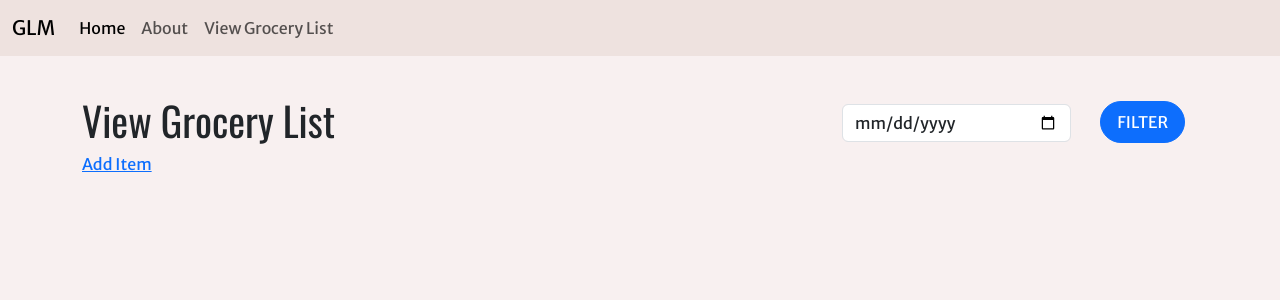
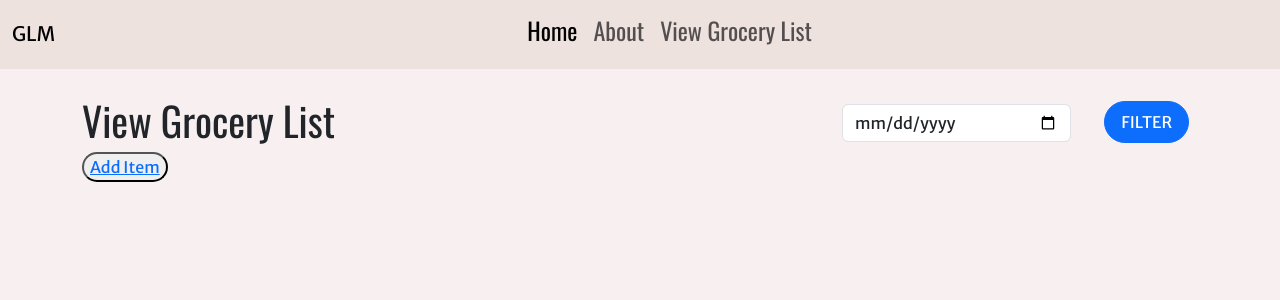
Before and after one commit to shifaq2337/project3glm, a PHP site: page /list.php in a window 1280 px wide. Shown: the top 300 px of the page. Run offline with PHP 8.4, Linux system fonts and the light colour scheme; data that the repository does not hold is empty.

Commit message:
update navbar and buttons

```diff
--- a/assets/partials/nav.php
+++ b/assets/partials/nav.php
@@ -5,15 +5,15 @@
       <span class="navbar-toggler-icon"></span>
     </button>
     <div class="collapse navbar-collapse justify-content-center" id="navbarSupportedContent">
-      <ul class="navbar-nav me-auto mb-2 mb-lg-0">
+      <ul class="navbar-nav mx-auto me-auto mb-2 mb-lg-0">
         <li class="nav-item">
-          <a class="nav-link active" aria-current="page" href="../index.php">Home</a>
+          <a class="nav-link active" aria-current="page" href="../index.php"><h4>Home</h4></a>
         </li>
         <li class="nav-item">
-          <a class="nav-link" href="../index.php">About</a>
+          <a class="nav-link" href="../index.php"><h4>About</h4></a>
         </li>
         <li class="nav-item">
-          <a class="nav-link" href="../list.php">View Grocery List</a>
+          <a class="nav-link" href="../list.php"><h4>View Grocery List</h4></a>
         </li>
       </ul>
     </div>
--- a/assets/style.css
+++ b/assets/style.css
@@ -15,44 +15,14 @@ label, input, p, a, select, option, .btn{
 .btn{
     text-transform: uppercase;
     margin: 5px;
+/*    place-items: center;*/
 }
 label{
     font-size: 18px;
 }
 nav li:hover{
-	background: #eee2df;
+	background: #d0f4de;
 }
-/*
-@media(max-width:768px){
-    .btn{
-        text-align: center;
-    }
-}
-*/
 #aboutpara{
     background-color: #E3CFCF;
 }
-/*
-nav h1{
-	display: inline-block;
-	color: white;
-}
-
-nav ul{
-	display: inline-block;
-}
-
-nav li{
-	list-style: none;
-	display: inline-block;
-}
-
-nav a{
-	display:block;
-	background:#777;
-	padding:10px;
-	border-radius: 5px;
-	text-decoration: none;
-	color:#fff;
-}
-*/
--- a/index.php
+++ b/index.php
@@ -41,7 +41,7 @@
                 <label>Date</label>
                 <input type="date" class="form-control" placeholder="Date" name="idate">
             </div> <br>
-            <div class="form-group">
+            <div class="form-group text-center">
                 <input type="submit" value="Add" class="btn btn-danger btn-lg rounded-pill" name="btn">
             </div>
         </form>
--- a/list.php
+++ b/list.php
@@ -34,7 +34,9 @@
         <div class="row">
             <div class="col-lg-8">
                 <h1>View Grocery List</h1>
-                <a href="index.php">Add Item</a>
+                <div class="col-lg-4">
+                    <button class="rounded-pill btn-lg"><a href="index.php">Add Item</a></button>
+                </div>
             </div>
             <div class="col-lg-4">
                 <div class="row">
@@ -43,7 +45,7 @@
                         <form method="post" action="">
                             <input type="date" class="form-control" name="idate">
                     </div>
-                    <div class="col-lg-4" method="post">
+                    <div class="col-lg-4 text-center" method="post">
                         <input type="submit" class="btn btn-primary float-right rounded-pill btn-lg" name="btn" value="Filter">
                     </div>
                     </form>
--- a/update.php
+++ b/update.php
@@ -53,8 +53,8 @@
                 <label>Date</label>
                 <input type="date" class="form-control" name="idate" placeholder="Date" value="<?php echo $res['Date']?>">
             </div><br>
-            <div class="form-group">
-                <input type="submit" value="Update" name="btn" class="btn btn-danger">
+            <div class="form-group text-center">
+                <input type="submit" value="Update" name="btn" class="btn btn-danger btn-lg">
             </div>
         </form>
     </div>
```
